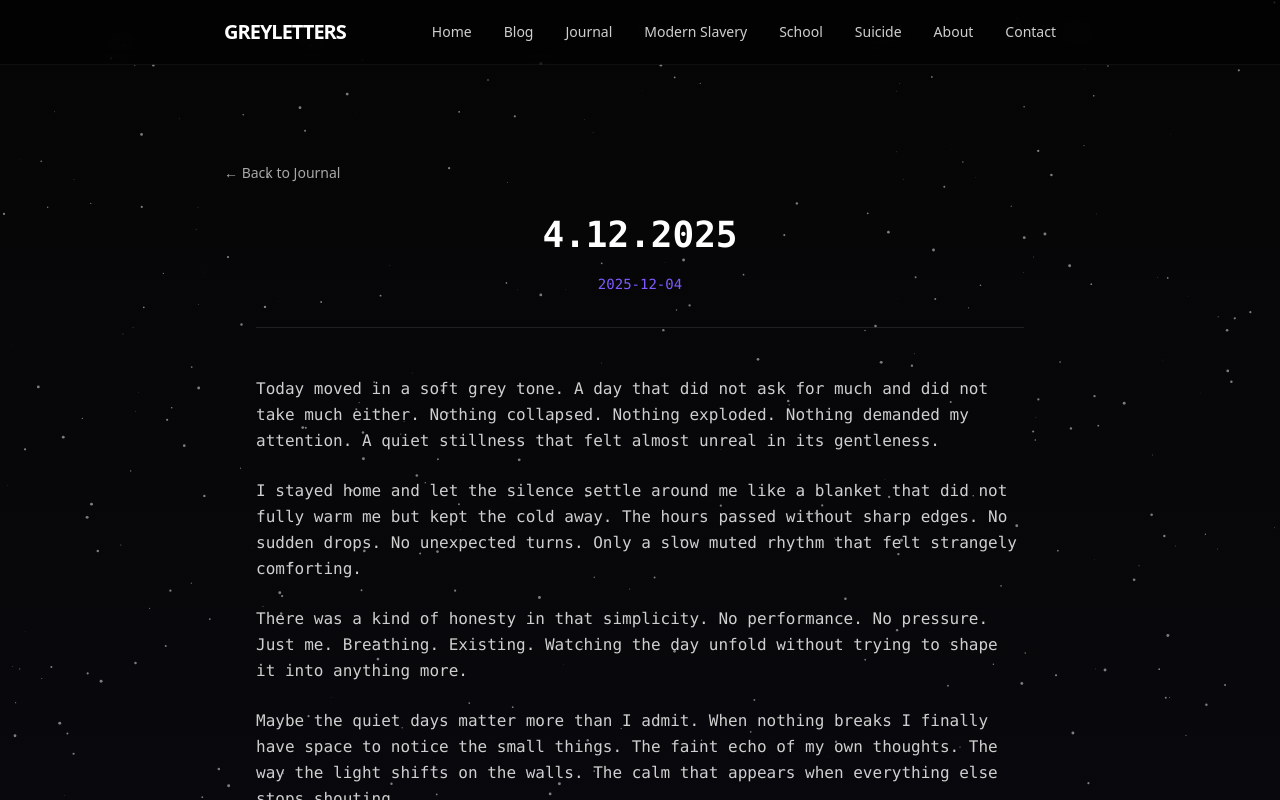
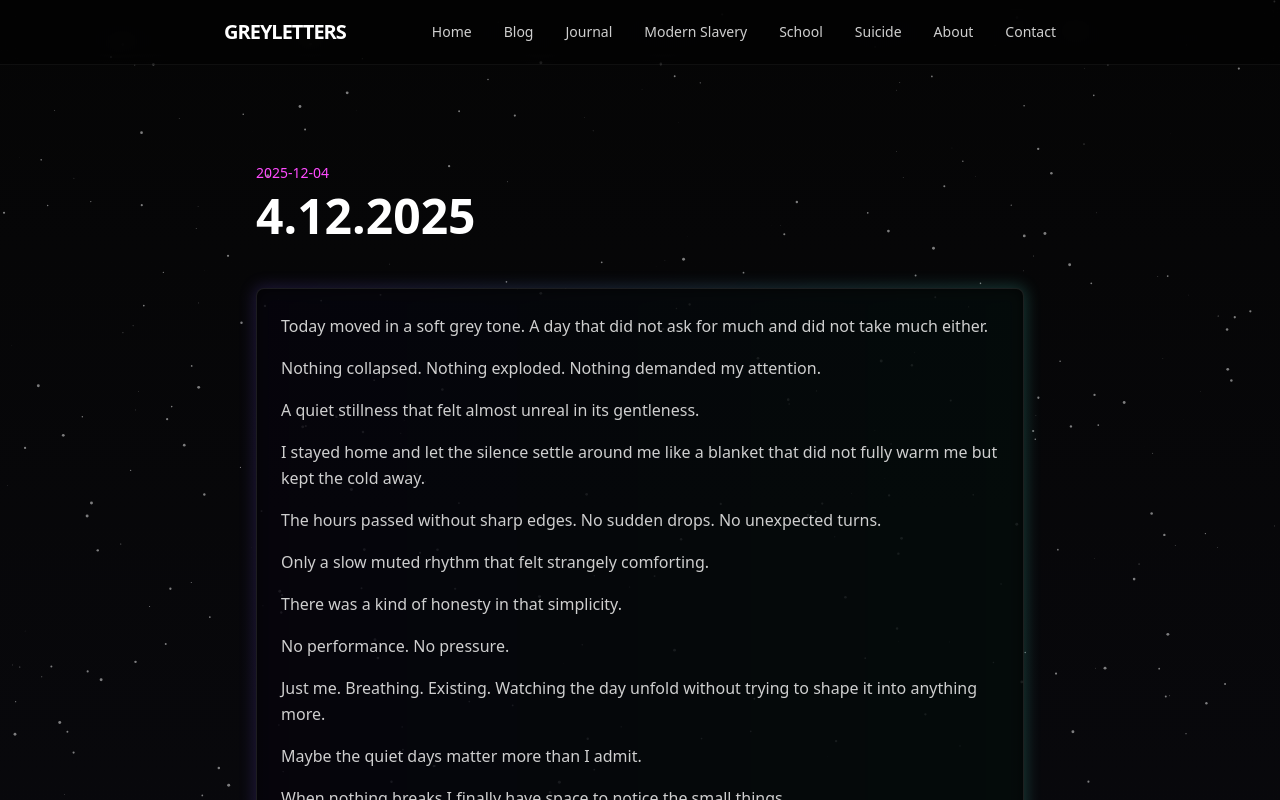
Before and after one commit to greyletters/greyletters.com, a Next.js app: page /journal/entry-2025-12-04 in a window 1280 px wide. Shown: the top 800 px of the page. Built offline with nearby package versions, Linux system fonts and the light colour scheme.

Commit message:
Fix TypeScript types for dynamic pages

```diff
--- a/app/blog/[slug]/page.tsx
+++ b/app/blog/[slug]/page.tsx
@@ -1,12 +1,28 @@
 import Container from "@/components/Container";
-import Link from "next/link";
-import posts from "@/content/blog/posts.json";
+import GlowCard from "@/components/GlowCard";
 import { notFound } from "next/navigation";
+import postsData from "@/content/blog/posts.json";
 
 export const runtime = "edge";
 
+interface Post {
+    slug: string;
+    title: string;
+    date: string;
+    excerpt: string;
+    content: string;
+}
+
+const posts: Post[] = postsData as Post[];
+
 interface PageProps {
     params: Promise<{ slug: string }>;
+}
+
+export async function generateStaticParams() {
+    return posts.map((post) => ({
+        slug: post.slug,
+    }));
 }
 
 export default async function BlogPost({ params }: PageProps) {
@@ -19,37 +35,24 @@ export default async function BlogPost({ params }: PageProps) {
 
     return (
         <Container className="py-20">
-            <Link
-                href="/blog"
-                className="inline-block mb-8 text-sm text-text-dim hover:text-neon-primary transition-colors"
-            >
-                &larr; Back to Blog
-            </Link>
-
             <article className="max-w-3xl mx-auto">
-                <header className="mb-12 text-center">
-                    <h1 className="text-4xl md:text-5xl font-bold text-white mb-4">
+                <header className="mb-12">
+                    <time className="text-neon-secondary text-sm">{post.date}</time>
+                    <h1 className="text-4xl md:text-5xl font-bold mt-2 text-white">
                         {post.title}
                     </h1>
-                    <time className="text-neon-secondary font-mono text-sm">
-                        {post.date}
-                    </time>
                 </header>
 
-                <div className="prose prose-invert prose-lg max-w-none text-text-muted leading-relaxed">
-                    {post.content.split('\n\n').map((paragraph, index) => (
-                        <p key={index} className="mb-6">
-                            {paragraph}
-                        </p>
-                    ))}
-                </div>
+                <GlowCard>
+                    <div className="prose prose-invert prose-lg max-w-none">
+                        {post.content.split("\n").map((paragraph, index) => (
+                            <p key={index} className="text-text-muted leading-relaxed mb-4">
+                                {paragraph}
+                            </p>
+                        ))}
+                    </div>
+                </GlowCard>
             </article>
         </Container>
     );
 }
-
-export async function generateStaticParams() {
-    return posts.map((post) => ({
-        slug: post.slug,
-    }));
-}
--- a/app/journal/[slug]/page.tsx
+++ b/app/journal/[slug]/page.tsx
@@ -1,12 +1,28 @@
 import Container from "@/components/Container";
-import Link from "next/link";
-import entries from "@/content/journal/entries.json";
+import GlowCard from "@/components/GlowCard";
 import { notFound } from "next/navigation";
+import entriesData from "@/content/journal/entries.json";
 
 export const runtime = "edge";
 
+interface Entry {
+    slug: string;
+    title: string;
+    date: string;
+    excerpt: string;
+    content: string;
+}
+
+const entries: Entry[] = entriesData as Entry[];
+
 interface PageProps {
     params: Promise<{ slug: string }>;
+}
+
+export async function generateStaticParams() {
+    return entries.map((entry) => ({
+        slug: entry.slug,
+    }));
 }
 
 export default async function JournalEntry({ params }: PageProps) {
@@ -19,37 +35,24 @@ export default async function JournalEntry({ params }: PageProps) {
 
     return (
         <Container className="py-20">
-            <Link
-                href="/journal"
-                className="inline-block mb-8 text-sm text-text-dim hover:text-neon-secondary transition-colors"
-            >
-                &larr; Back to Journal
-            </Link>
-
             <article className="max-w-3xl mx-auto">
-                <header className="mb-12 text-center border-b border-white/10 pb-8">
-                    <h1 className="text-3xl md:text-4xl font-bold text-white mb-4 font-mono">
+                <header className="mb-12">
+                    <time className="text-neon-accent text-sm">{entry.date}</time>
+                    <h1 className="text-4xl md:text-5xl font-bold mt-2 text-white">
                         {entry.title}
                     </h1>
-                    <time className="text-neon-primary font-mono text-sm">
-                        {entry.date}
-                    </time>
                 </header>
 
-                <div className="prose prose-invert prose-lg max-w-none text-text-muted leading-relaxed font-mono">
-                    {entry.content.split('\n\n').map((paragraph, index) => (
-                        <p key={index} className="mb-6">
-                            {paragraph}
-                        </p>
-                    ))}
-                </div>
+                <GlowCard>
+                    <div className="prose prose-invert prose-lg max-w-none">
+                        {entry.content.split("\n").map((paragraph, index) => (
+                            <p key={index} className="text-text-muted leading-relaxed mb-4">
+                                {paragraph}
+                            </p>
+                        ))}
+                    </div>
+                </GlowCard>
             </article>
         </Container>
     );
 }
-
-export async function generateStaticParams() {
-    return entries.map((entry) => ({
-        slug: entry.slug,
-    }));
-}
```
